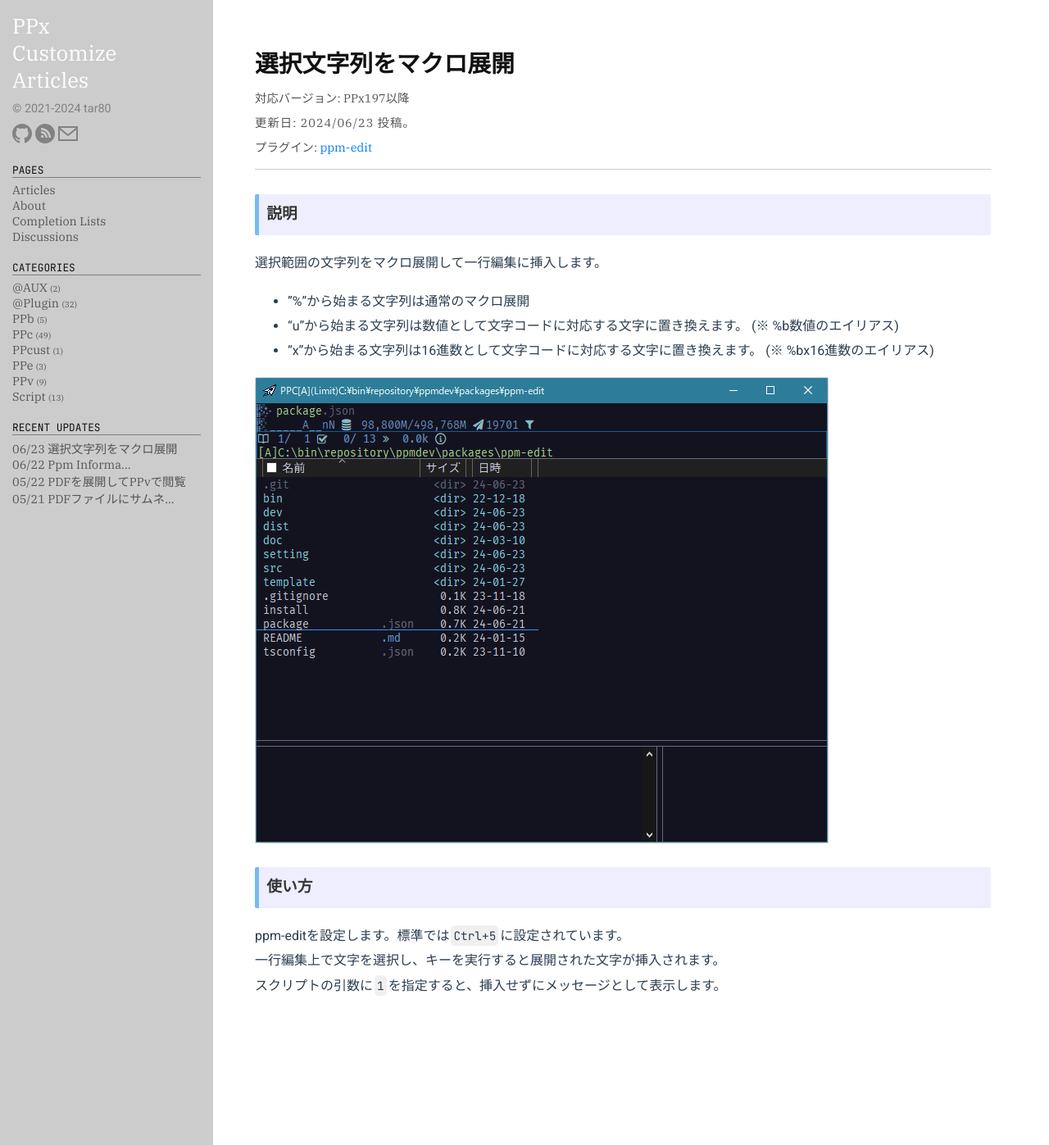
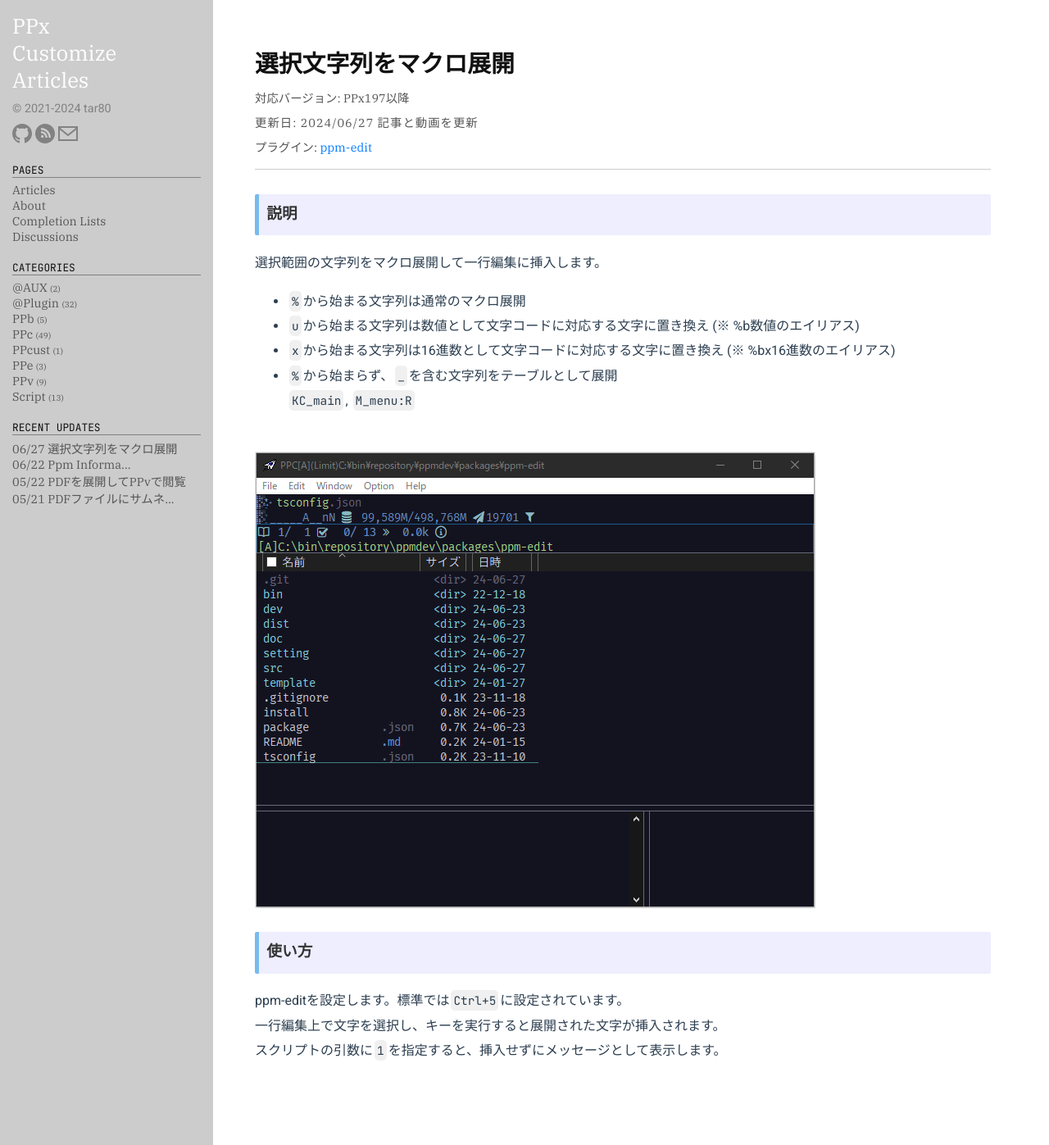
Before and after one commit to tar80/pages-pca, a Jekyll site: the page built from _posts/24-06-23-expand_macro.md, in a window 1280 px wide and 1397 px high. Shown: the whole window at 82% size. Built offline with Jekyll 4.4.1, drawn with Linux system fonts in a browser that asks for light colours.

Commit message:
feat: expand macro 更新

```diff
--- a/_posts/24-06-23-expand_macro.md
+++ b/_posts/24-06-23-expand_macro.md
@@ -2,8 +2,8 @@
 layout: post
 title: 選択文字列をマクロ展開
 version: PPx197以降
-date: 2024-06-23
-comment: 投稿。
+date: 2024-06-27
+comment: 記事と動画を更新
 repository: ppm-edit
 categories: PPc @plugin
 ---
@@ -12,13 +12,16 @@ categories: PPc @plugin
 
 選択範囲の文字列をマクロ展開して一行編集に挿入します。
 
-- "%"から始まる文字列は通常のマクロ展開
-- "u"から始まる文字列は数値として文字コードに対応する文字に置き換えます。
+- `%`から始まる文字列は通常のマクロ展開
+- `u`から始まる文字列は数値として文字コードに対応する文字に置き換え
   (※ %b数値のエイリアス)
-- "x"から始まる文字列は16進数として文字コードに対応する文字に置き換えます。
+- `x`から始まる文字列は16進数として文字コードに対応する文字に置き換え
   (※ %bx16進数のエイリアス)
+- `%`から始まらず、`_`を含む文字列をテーブルとして展開
+  `KC_main`, `M_menu:R`
 
-![sample]({{ site.baseurl }}{% link /public/img/expand_macro.webp %})
+<BR>
+![sample]({{ site.baseurl }}{% link /public/img/expand_macro2.webp %})
 
 ### 使い方
 
```
Also changed, not shown: public/img/expand_macro2.webp (added).
